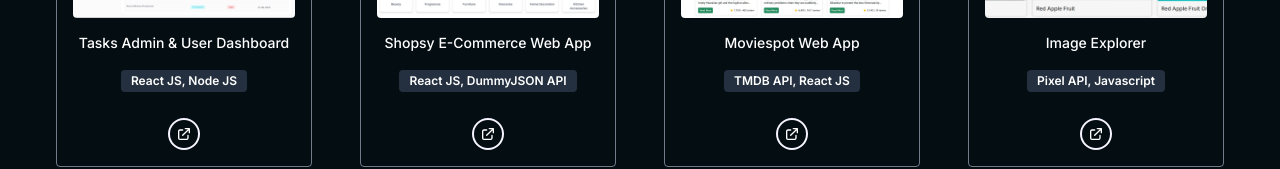
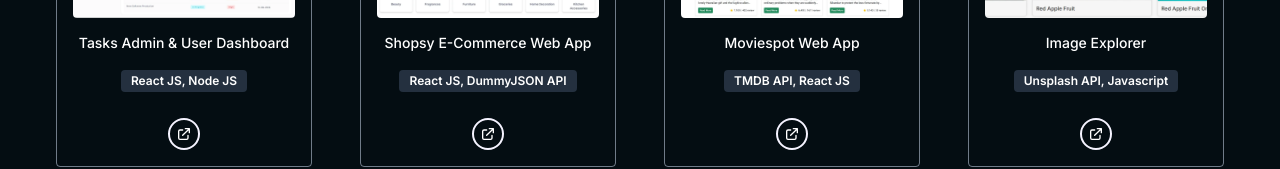
Before and after one commit to ElakshmanaRaj/my-portfolio, a React (Vite) app in the folder My-Portfolio/: page / in a window 1280 px wide. Shown: the part 2662-2831 px from the top of the page. Built offline with nearby package versions, Linux system fonts and the light colour scheme.

Commit message:
small changes

```diff
--- a/My-Portfolio/src/components/Projects.jsx
+++ b/My-Portfolio/src/components/Projects.jsx
@@ -12,7 +12,7 @@
     { name: "tasks admin & user dashboard", src: merntaskimg, link:"https://mern-task-management-i7cj.onrender.com/", skills: "react JS, node JS"},
     { name: "shopsy e-commerce web app", src: reactecommerce, link:"https://reactshopsy.netlify.app/", skills:"react JS, dummyJSON API" },
     { name: "moviespot web app", src: moviespotimg, link:"https://movie-rejs-app.netlify.app/", skills:"TMDB API, react JS" },
-    { name: "image explorer", src: explorerimg, link:"https://search-image-js.netlify.app/", skills:"Pixel API, javascript" },
+    { name: "image explorer", src: explorerimg, link:"https://search-image-js.netlify.app/", skills:"Unsplash API, javascript" },
     { name: "irctc app re-design", src: irctcimg, link:"https://www.figma.com/proto/neqvrswoPP2cWXLQeDlNyP/IRCTC-App-Re-Designs?node-id=4-16&starting-point-node-id=472%3A77&t=pZkeiaXi7LuwjZd3-1", skills:"UI/UX, prototypes" },
     { name: "flipkart UI design", src: flipkartimg, link:"https://www.figma.com/proto/qECrzP9EhXsYtPJx3hm9xd/Flipkart-Mobile-Design?node-id=75-699&starting-point-node-id=75%3A460&t=vD3NXf1rfkv9ozMY-1", skills:"App UI, wireframes" },
   ];
--- a/My-Portfolio/src/components/Skills.jsx
+++ b/My-Portfolio/src/components/Skills.jsx
@@ -44,7 +44,7 @@
         {tools.map((tool, index)=> (
           <div key={index} className='bg-gray-900 p-6 rounded-md shadow-md cursor-pointer flex flex-col items-center gap-2'>
             <div className='text-3xl mb-3 hover:scale-[1.05] transition ease-in-out duration-200'>{tool.icon}</div>
-            <p className='text-white text-[15px] uppercase font-medium'>{tool.name}</p>
+            <p className='text-white text-[15px] uppercase text-center font-medium' >{tool.name}</p>
           </div>
         ))}
       </div>
```
